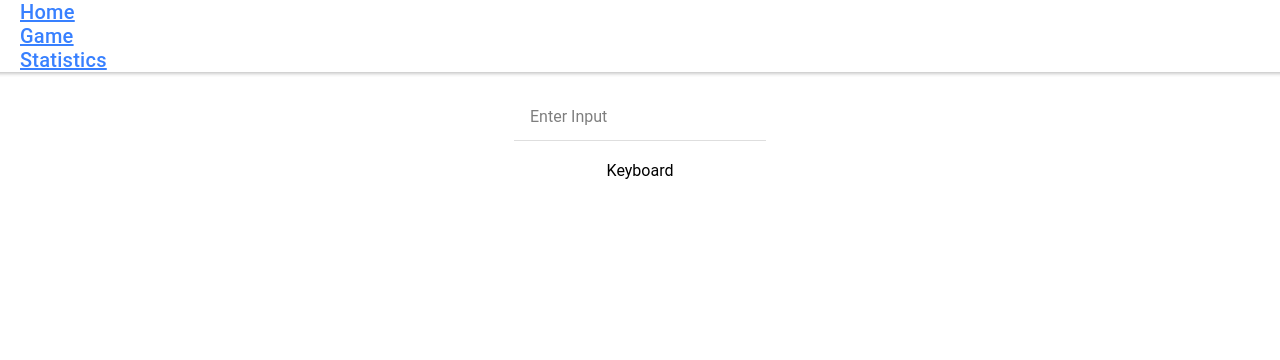
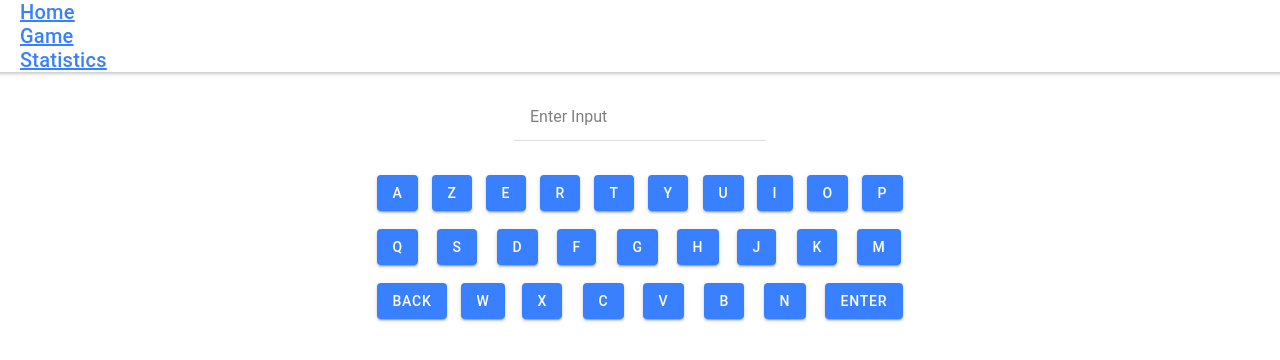
Before and after one commit to keviant16/play-with-word-web, a React (Create React App) app: page /game in a window 1280 px wide. Shown: the top 360 px of the page. Built offline with nearby package versions, Linux system fonts and the light colour scheme.

Commit message:
add keybord

```diff
--- a/src/App.tsx
+++ b/src/App.tsx
@@ -37,6 +37,7 @@ const App: React.FC = () => (
         <Route exact path="/home" component={Home} />
         <Route exact path="/statistics" component={Statistic} />
         <Route exact path="/game" component={Game} />
+        <Route exact path="/" render={() => <Redirect to="/home" />} />
       </IonRouterOutlet>
     </IonReactRouter>
   </IonApp >
--- /dev/null
+++ b/src/components/Key.tsx
@@ -0,0 +1,10 @@
+import { IonButton } from "@ionic/react"
+
+const Key = (props: { letter: string }) => {
+    const { letter } = props
+    return (
+        <IonButton>{letter}</IonButton>
+    )
+}
+
+export default Key
--- /dev/null
+++ b/src/components/Keyboard.tsx
@@ -0,0 +1,21 @@
+import { IonCol, IonGrid, IonRow } from "@ionic/react"
+import Key from "./Key"
+
+const Keyboard = () => {
+    const keyboard = [
+        ["A", "Z", "E", "R", "T", 'Y', "U", "I", "O", "P"],
+        ["Q", "S", "D", "F", "G", "H", "J", "K", "M"],
+        ["back", "W", "X", "C", "V", "B", "N", "enter"]]
+    return (
+        <IonGrid>
+            {keyboard.map((row, i) => (
+                <IonRow key={i}>
+                    {row.map((key, j) => (
+                        <IonCol key={j}><Key letter={key} /> </IonCol>
+                    ))}
+                </IonRow>
+            ))}
+        </IonGrid>
+    )
+}
+export default Keyboard
--- a/src/pages/Home.tsx
+++ b/src/pages/Home.tsx
@@ -1,4 +1,4 @@
-import { IonButton, IonContent, IonHeader, IonPage, IonText, IonTitle, IonToolbar } from '@ionic/react';
+import { IonButton, IonContent, IonPage, IonText } from '@ionic/react';
 import Header from '../components/Header';
 import '../style/style.css';
 
--- a/src/pages/WordGame.tsx
+++ b/src/pages/WordGame.tsx
@@ -1,5 +1,6 @@
 import { IonContent, IonHeader, IonPage, IonTitle, IonToolbar } from '@ionic/react';
 import Header from '../components/Header';
+import Keyboard from '../components/Keyboard';
 import Matrice from '../components/Matrice';
 import './Home.css';
 
@@ -14,7 +15,7 @@ const WordGame: React.FC = () => {
                     </div>
 
                     <div style={{ padding: "10px", display: "flex", flexDirection: "column", alignItems: 'center' }}>
-                        Keyboard
+                        <Keyboard />
                     </div>
                 </div>
             </IonContent>
```
